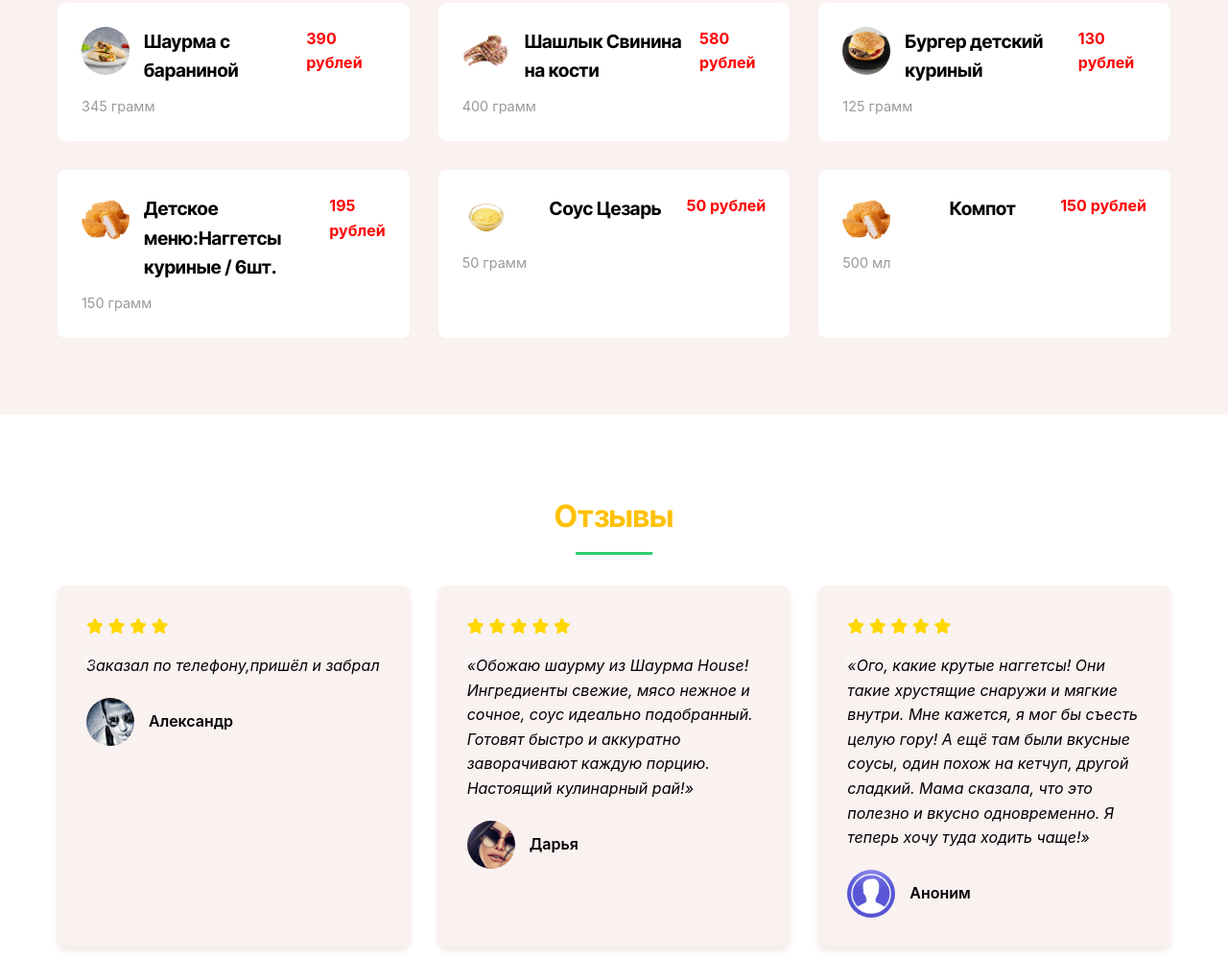
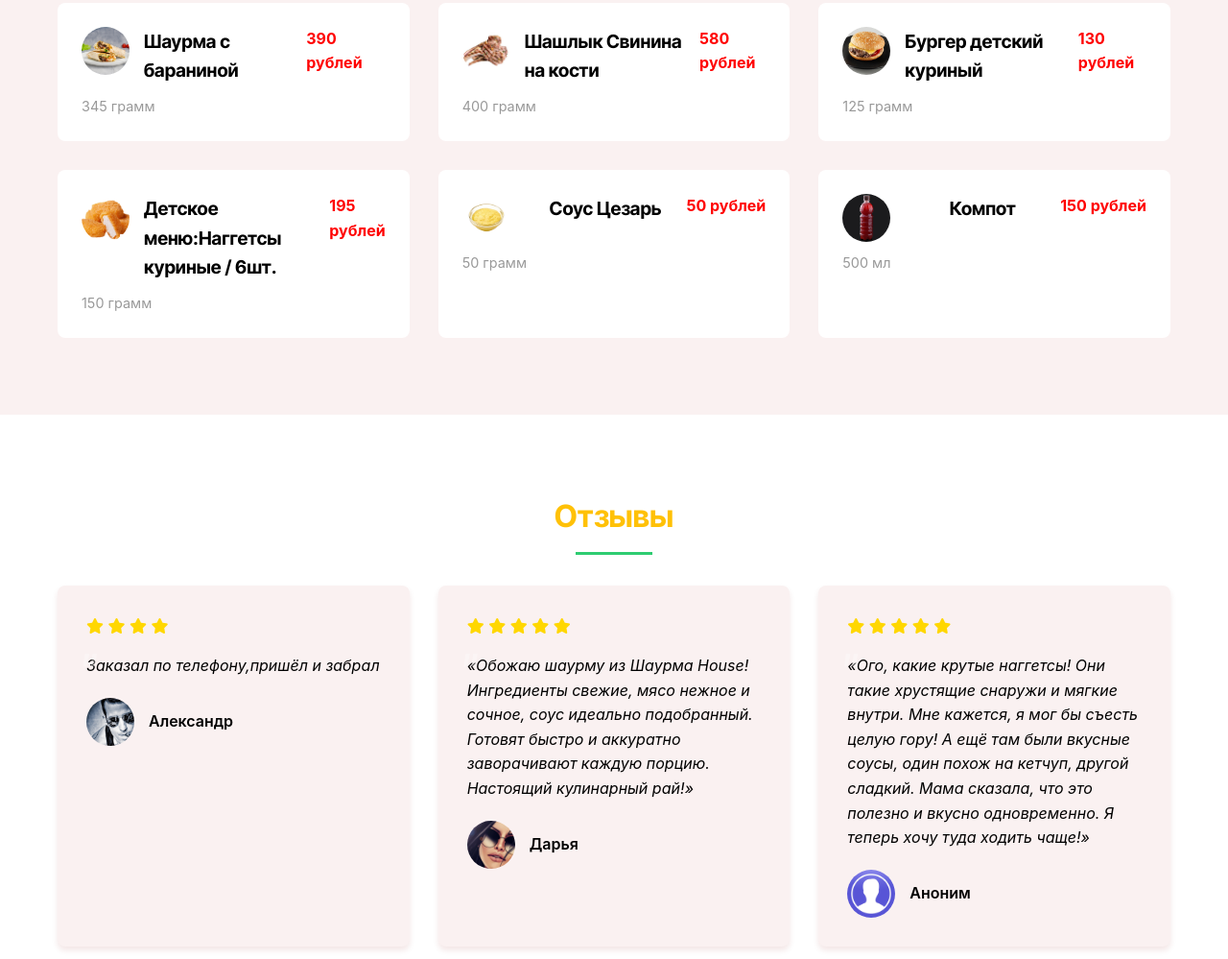
Before and after one commit to Igor73rus/final-work, a plain HTML site: page index.html in a window 1280 px wide. Shown: the part 2848-3847 px from the top of the page at 96% size. Drawn offline with Linux system fonts and the light colour scheme; a web font is replaced by a local one.

Commit message:
Add files via upload

```diff
--- a/index.html
+++ b/index.html
@@ -139,7 +139,7 @@
                         </div>
                         <div class="menu-item">
                             <div class="menu-item__header">
-                                  <img src="images/нагетсы.png" alt=""
+                                  <img src="images/Компот.png" alt=""
                                 class="review__photo">
                                 <h3 class="menu-item__title">Компот</h3>
                                 <span class="menu-item__price">150 рублей</span>
```
